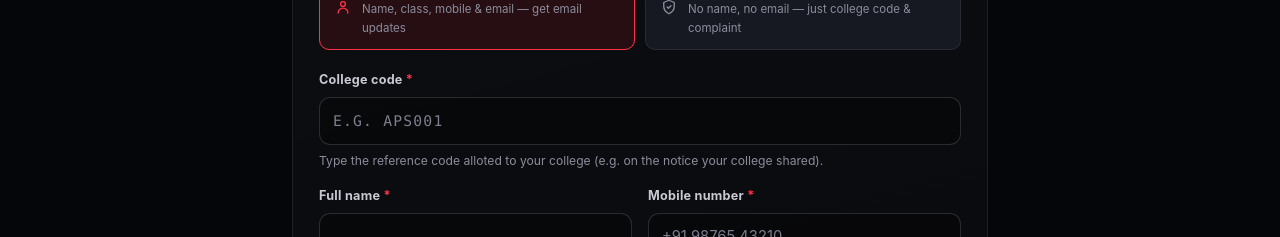
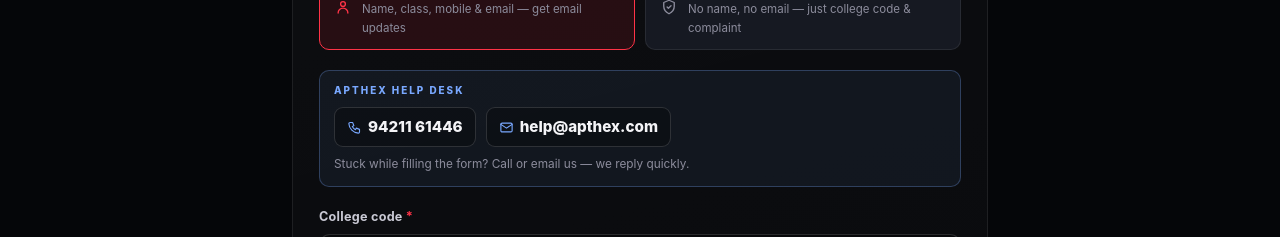
Before and after one commit to apthex/Apthexxmanagement-, a Next.js app in the folder complaint-portal/client-next/: page /complaint in a window 1280 px wide. Shown: the part 292-529 px from the top of the page. Built offline with nearby package versions, Linux system fonts and the light colour scheme; no server answers.

Commit message:
feat: APTHEX help desk card inside the complaint form + help line on success screen

```diff
--- a/complaint-portal/client-next/src/app/complaint/page.js
+++ b/complaint-portal/client-next/src/app/complaint/page.js
@@ -240,6 +240,10 @@ export default function ComplaintPage() {
                 </p>
               </>
             )}
+            <p className="quick-help-line">
+              Any question about this case? <a href="tel:+919421161446">94211 61446</a> ·{" "}
+              <a href="mailto:help@apthex.com">help@apthex.com</a>
+            </p>
           </div>
         ) : (
           <form className="card quick-form" onSubmit={handleSubmit} noValidate>
@@ -290,6 +294,19 @@ export default function ComplaintPage() {
                 </span>
               </p>
             )}
+
+            <div className="form-help" role="note">
+              <span className="form-help-label">APTHEX help desk</span>
+              <div className="form-help-rows">
+                <a href="tel:+919421161446">
+                  <Icon name="phone" size={15} /> 94211 61446
+                </a>
+                <a href="mailto:help@apthex.com">
+                  <Icon name="mail" size={15} /> help@apthex.com
+                </a>
+              </div>
+              <p className="form-help-note">Stuck while filling the form? Call or email us — we reply quickly.</p>
+            </div>
 
             {error && <p className="alert alert-error" role="alert">{error}</p>}
 
--- a/complaint-portal/client-next/src/app/globals.css
+++ b/complaint-portal/client-next/src/app/globals.css
@@ -2680,6 +2680,50 @@ body {
 
 .anon-note svg { flex: 0 0 auto; margin-top: 2px; }
 
+/* APTHEX help desk card — prominent inside the complaint form, both modes */
+.form-help {
+  border: 1px solid rgba(121, 168, 255, 0.28);
+  background: rgba(121, 168, 255, 0.07);
+  border-radius: var(--radius-sm);
+  padding: 12px 14px;
+}
+.form-help-label {
+  display: block;
+  font-size: 0.62rem;
+  font-weight: 800;
+  letter-spacing: 0.2em;
+  text-transform: uppercase;
+  color: var(--blue);
+  margin-bottom: 8px;
+}
+.form-help-rows {
+  display: flex;
+  align-items: center;
+  gap: 10px;
+  flex-wrap: wrap;
+}
+.form-help-rows a {
+  display: inline-flex;
+  align-items: center;
+  gap: 6px;
+  color: var(--text);
+  font-weight: 800;
+  font-size: 0.95rem;
+  text-decoration: none;
+  padding: 7px 12px;
+  border: 1px solid var(--line-strong);
+  border-radius: 9px;
+  background: rgba(0, 0, 0, 0.3);
+  transition: border-color 0.15s ease, color 0.15s ease;
+}
+.form-help-rows a svg { color: var(--blue); }
+.form-help-rows a:hover { border-color: var(--blue); color: var(--blue); }
+.form-help-note {
+  margin-top: 8px;
+  font-size: 0.74rem;
+  color: var(--muted);
+}
+
 @media (max-width: 560px) {
   .mode-cards { grid-template-columns: 1fr; }
 }
@@ -2704,6 +2748,21 @@ body {
   text-decoration-color: rgba(255, 255, 255, 0.35);
 }
 .quick-help a:hover { text-decoration-color: var(--text); }
+
+/* Success screen help line */
+.quick-help-line {
+  font-size: 0.82rem;
+  color: var(--text-soft);
+  text-align: center;
+}
+.quick-help-line a {
+  color: var(--text);
+  font-weight: 700;
+  text-decoration: underline;
+  text-underline-offset: 3px;
+  text-decoration-color: rgba(255, 255, 255, 0.35);
+}
+.quick-help-line a:hover { color: var(--blue); text-decoration-color: var(--blue); }
 
 /* ------------------------------------------------------------ leaderboard */
 
```
